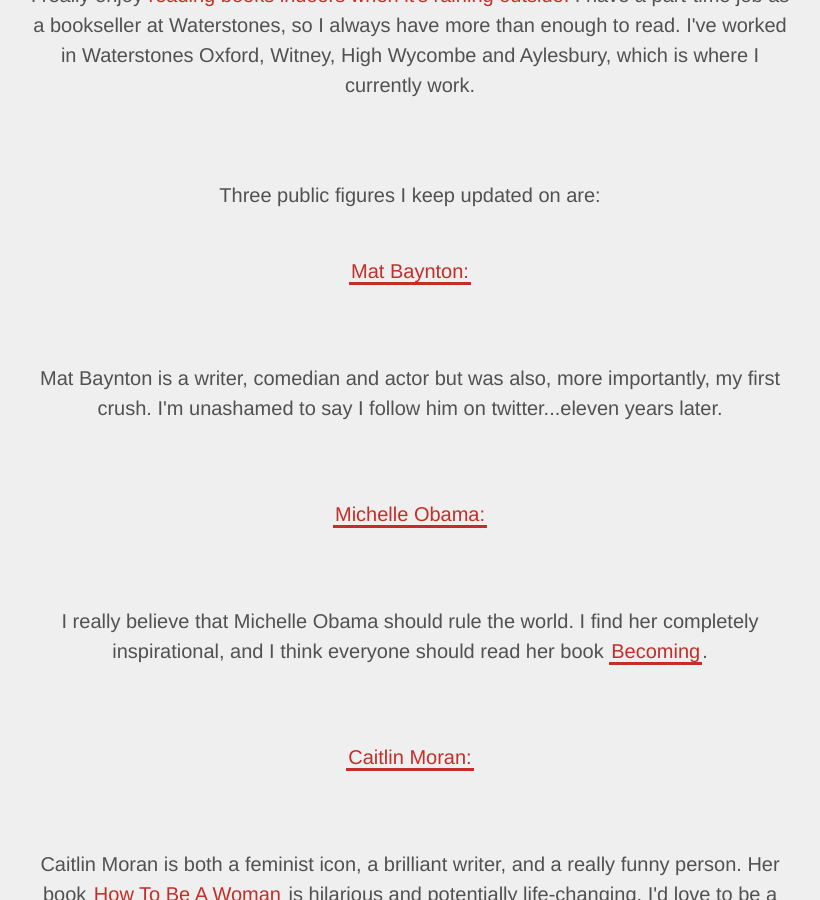
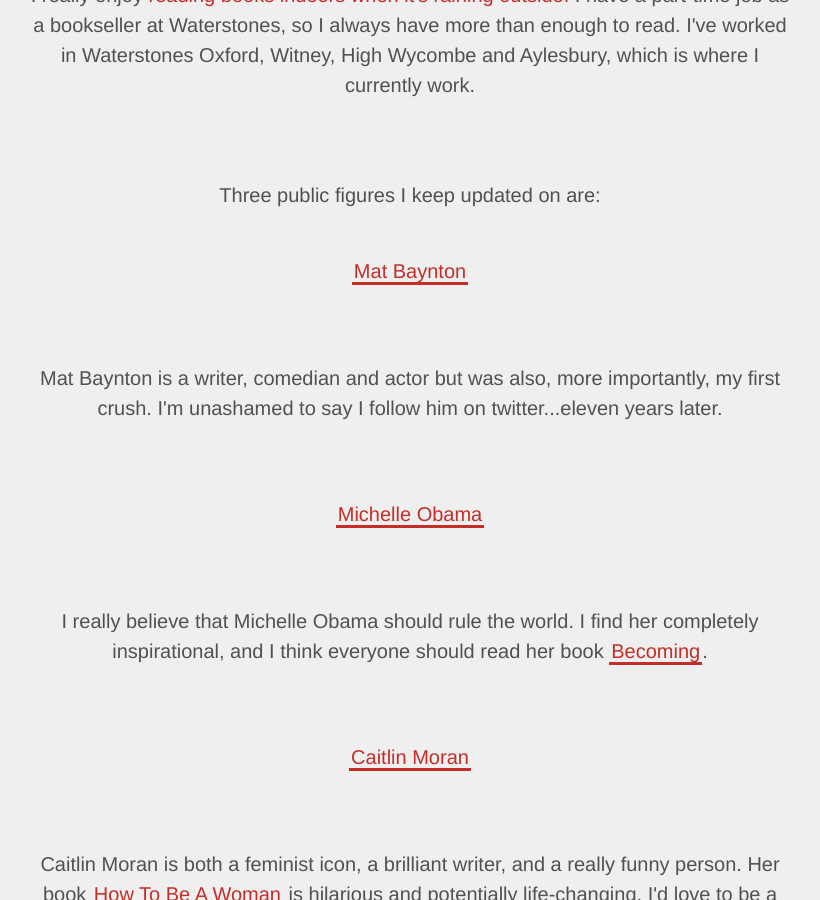
Before and after one commit to 19034233/mybrookesblog, a Jekyll site: the page aboutme/index.html, which Jekyll copies as it is, in a window 1280 px wide and 900 px high, scrolled down 2089 px. Shown: the whole window, without its empty margins (230-1050 px from the left). Built offline with Jekyll 4.4.1, drawn with Linux system fonts in a browser that asks for light colours.

Commit message:
Update index.html

```diff
--- a/aboutme/index.html
+++ b/aboutme/index.html
@@ -67,11 +67,11 @@ If you'd like to read some of my writing, you can have a look at my personal blo
 
 	<ul class="public_figures_list">
 
-		<li><a class="fact_link" href="https://twitter.com/RealMatBaynton" target="blank">Mat Baynton:</a></li><p>Mat Baynton is a writer, comedian and actor but was also, more importantly, my first crush. I'm unashamed to say I follow him on twitter...eleven years later.</p>
+		<li><a class="fact_link" href="https://twitter.com/RealMatBaynton" target="blank">Mat Baynton</a></li><p>Mat Baynton is a writer, comedian and actor but was also, more importantly, my first crush. I'm unashamed to say I follow him on twitter...eleven years later.</p>
 
-		<li><a class="fact_link" href="https://twitter.com/MichelleObama" target="blank">Michelle Obama:</a></li><p>I really believe that Michelle Obama should rule the world. I find her completely inspirational, and I think everyone should read her book <a class="fact_link" href="https://www.waterstones.com/book/becoming/michelle-obama/9780241334140" target="blank">Becoming</a>.</p>
+		<li><a class="fact_link" href="https://twitter.com/MichelleObama" target="blank">Michelle Obama</a></li><p>I really believe that Michelle Obama should rule the world. I find her completely inspirational, and I think everyone should read her book <a class="fact_link" href="https://www.waterstones.com/book/becoming/michelle-obama/9780241334140" target="blank">Becoming</a>.</p>
 
-		<li><a class="fact_link" href="https://twitter.com/caitlinmoran" target="blank">Caitlin Moran:</a></li><p>Caitlin Moran is both a feminist icon, a brilliant writer, and a really funny person. Her book <a class="fact_link" href="https://www.waterstones.com/book/how-to-be-a-woman/caitlin-moran/9780091940744" target="blank">How To Be A Woman</a> is hilarious and potentially life-changing. I'd love to be a columnist like she is.</p>
+		<li><a class="fact_link" href="https://twitter.com/caitlinmoran" target="blank">Caitlin Moran</a></li><p>Caitlin Moran is both a feminist icon, a brilliant writer, and a really funny person. Her book <a class="fact_link" href="https://www.waterstones.com/book/how-to-be-a-woman/caitlin-moran/9780091940744" target="blank">How To Be A Woman</a> is hilarious and potentially life-changing. I'd love to be a columnist like she is.</p>
 
 	</ul>
 
```
